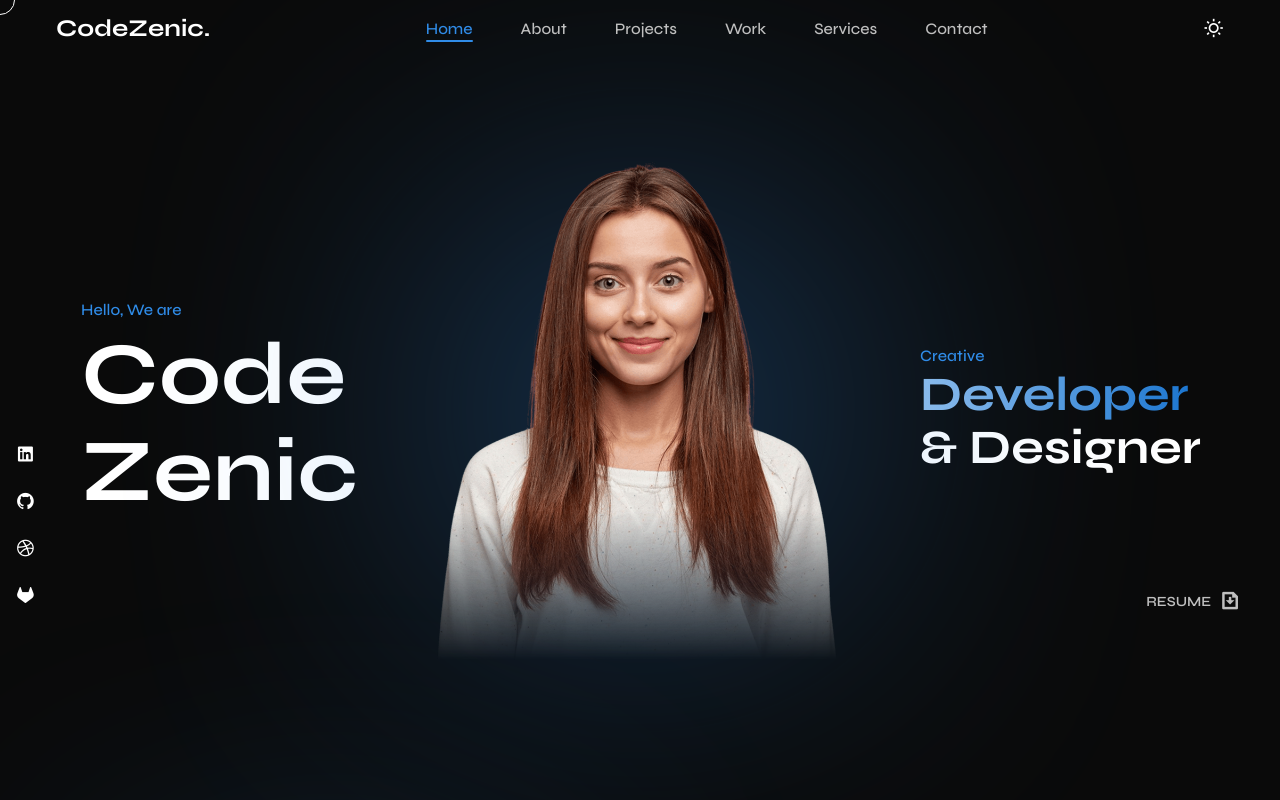
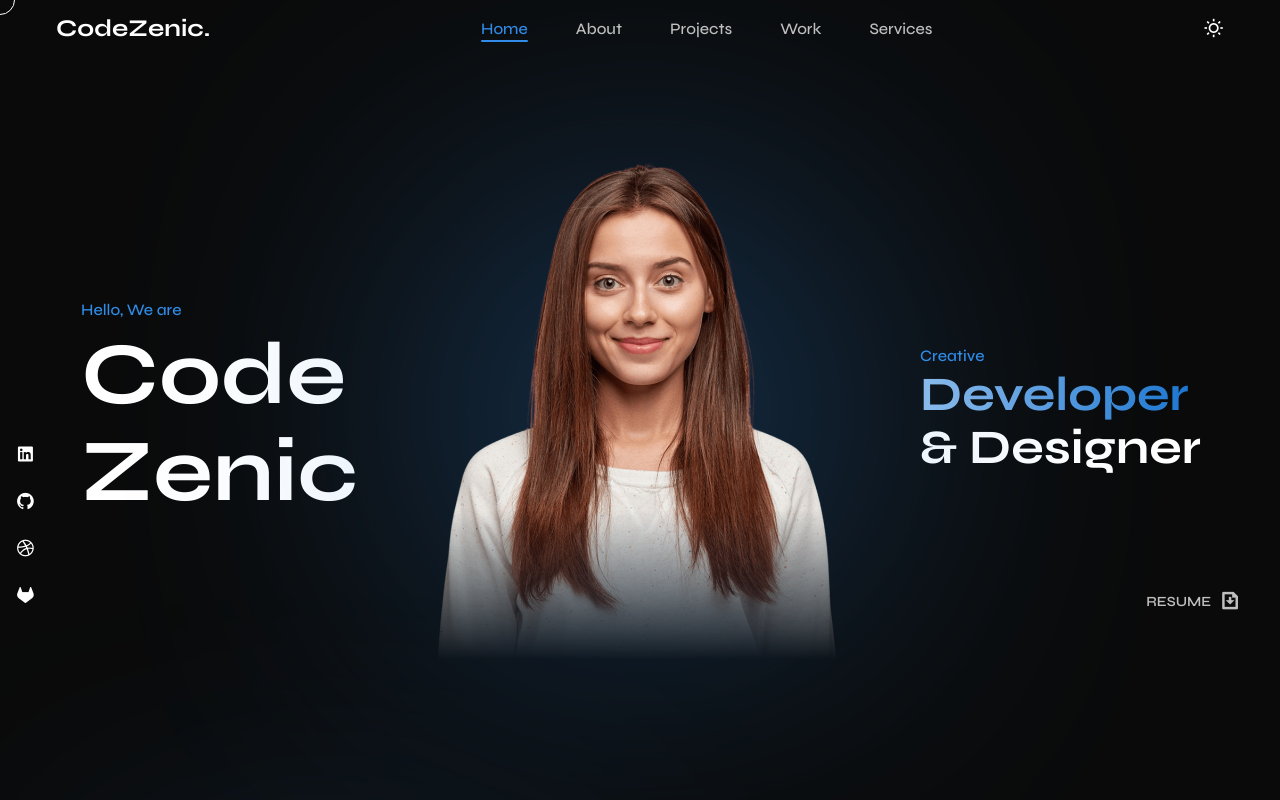
Before and after one commit to binhphanbp/portfolio-digital-marketing, a Next.js app: page / in a window 1280 px wide. Shown: the top 800 px of the page. Built offline with nearby package versions, Linux system fonts and the light colour scheme.

Commit message:
fix: remove Contact navigation

```diff
--- a/components/Header.jsx
+++ b/components/Header.jsx
@@ -102,15 +102,6 @@ export default function Header() {
                 Services
               </Link>
             </li>
-            <li className="nav__item">
-              <Link
-                href="#contact"
-                className={`nav__link ${activeSection === "contact" ? "active-link" : ""}`}
-                onClick={closeMenu}
-              >
-                Contact
-              </Link>
-            </li>
           </ul>
 
           {/* Close button */}
```
